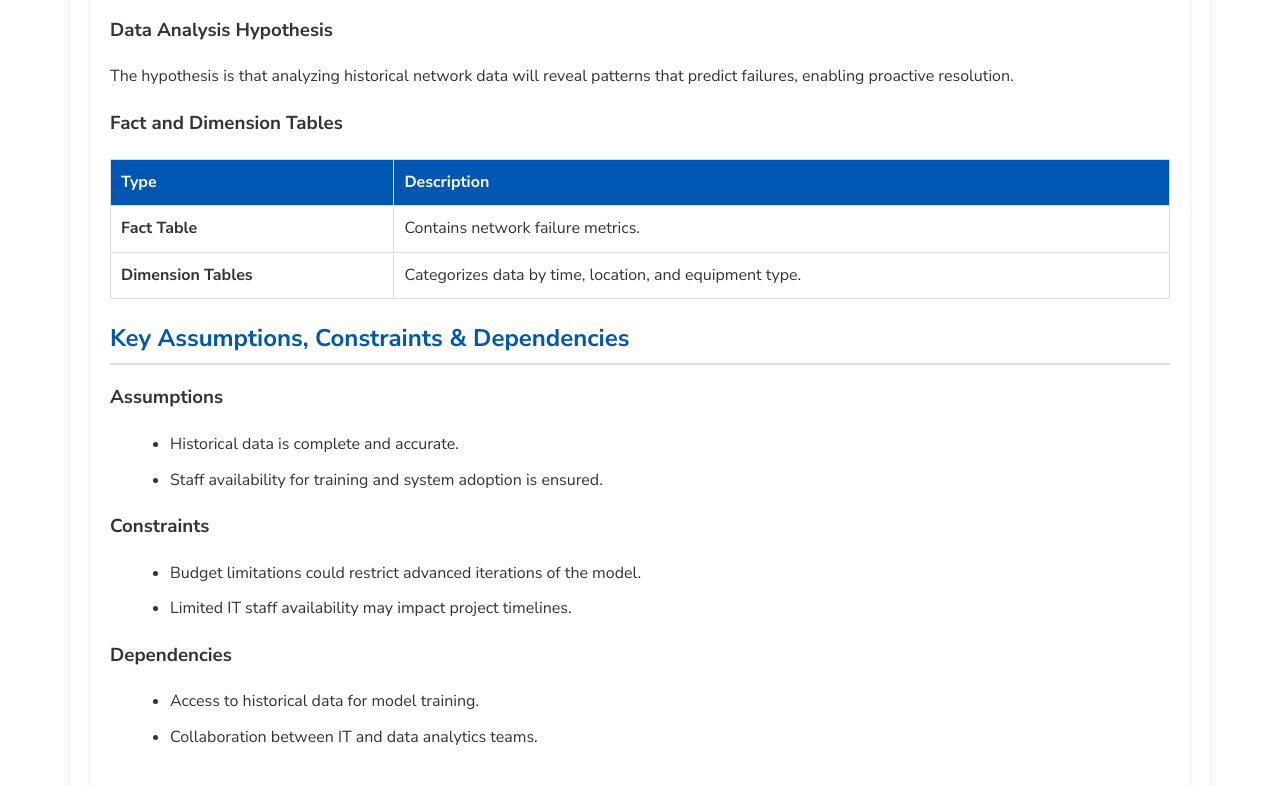
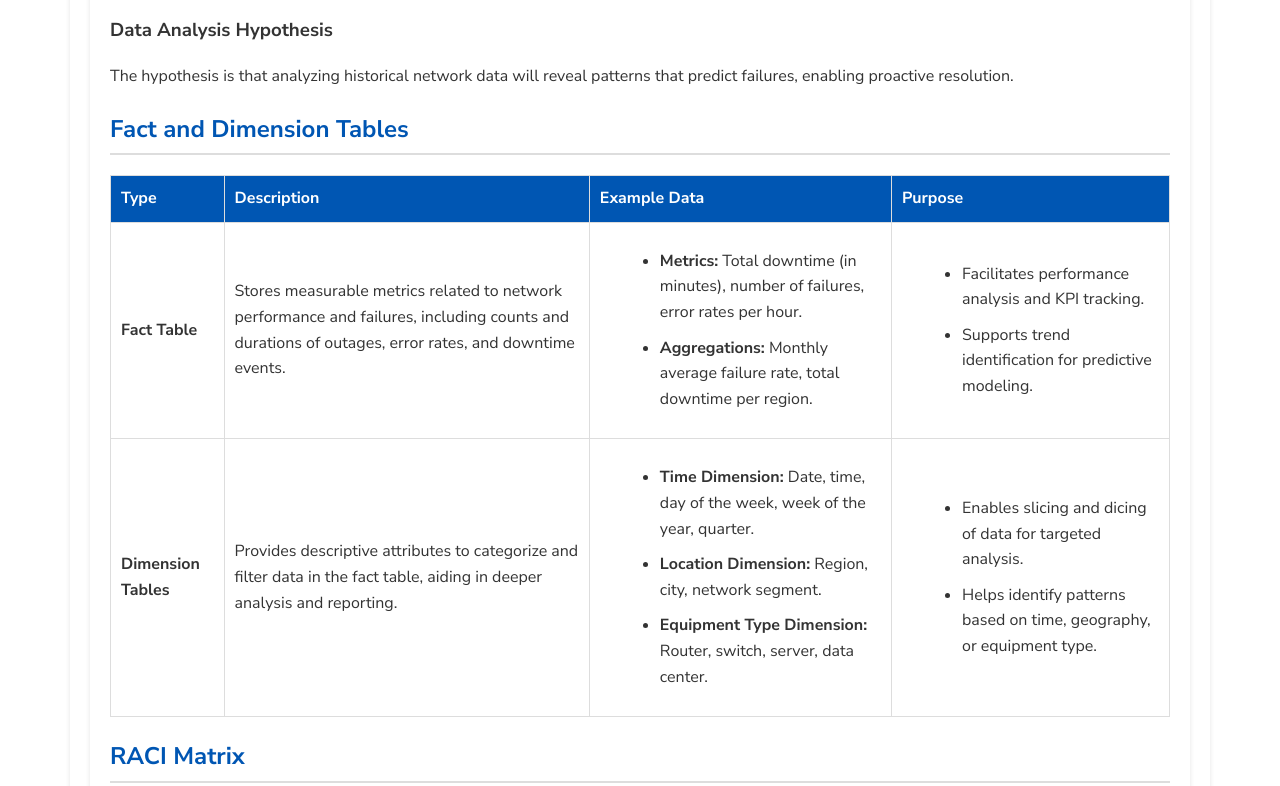
Before and after one commit to Assignmentsy/consultancy-websitee, a plain HTML site: page project-page.html in a window 1280 px wide. Shown: the part 4236-5022 px from the top of the page. Drawn offline with Linux system fonts and the light colour scheme.

Commit message:
Update project-page.html

```diff
--- a/project-page.html
+++ b/project-page.html
@@ -432,47 +432,53 @@
                   <p>The hypothesis is that analyzing historical network data will reveal patterns that predict
                       failures, enabling proactive resolution.</p>
 
-                  <h3>Fact and Dimension Tables</h3>
+                      <h2>Fact and Dimension Tables</h2>
                       <table>
                           <thead>
                               <tr>
                                   <th>Type</th>
                                   <th>Description</th>
+                                  <th>Example Data</th>
+                                  <th>Purpose</th>
                               </tr>
                           </thead>
                           <tbody>
                               <tr>
-                              <td><b>Fact Table</b></td>
-                              <td>Contains network failure metrics.</td>
+                                  <td><strong>Fact Table</strong></td>
+                                  <td>Stores measurable metrics related to network performance and failures, including counts and durations of outages, error rates, and downtime events.</td>
+                                  <td>
+                                      <ul>
+                                          <li><strong>Metrics:</strong> Total downtime (in minutes), number of failures, error rates per hour.</li>
+                                          <li><strong>Aggregations:</strong> Monthly average failure rate, total downtime per region.</li>
+                                      </ul>
+                                  </td>
+                                  <td>
+                                      <ul>
+                                          <li>Facilitates performance analysis and KPI tracking.</li>
+                                          <li>Supports trend identification for predictive modeling.</li>
+                                      </ul>
+                                  </td>
                               </tr>
                               <tr>
-                              <td><b>Dimension Tables</b></td>
-                              <td>Categorizes data by time, location, and equipment type.</td>
+                                  <td><strong>Dimension Tables</strong></td>
+                                  <td>Provides descriptive attributes to categorize and filter data in the fact table, aiding in deeper analysis and reporting.</td>
+                                  <td>
+                                      <ul>
+                                          <li><strong>Time Dimension:</strong> Date, time, day of the week, week of the year, quarter.</li>
+                                          <li><strong>Location Dimension:</strong> Region, city, network segment.</li>
+                                          <li><strong>Equipment Type Dimension:</strong> Router, switch, server, data center.</li>
+                                      </ul>
+                                  </td>
+                                  <td>
+                                      <ul>
+                                          <li>Enables slicing and dicing of data for targeted analysis.</li>
+                                          <li>Helps identify patterns based on time, geography, or equipment type.</li>
+                                      </ul>
+                                  </td>
                               </tr>
                           </tbody>
                       </table>
 
-                  <h2>Key Assumptions, Constraints & Dependencies</h2>
-                  <h3>Assumptions</h3>
-                  <ul>
-                      <li>Historical data is complete and accurate.</li>
-                      <li>Staff availability for training and system adoption is ensured.</li>
-                  </ul>
-
-                  <h3>Constraints</h3>
-                  <ul>
-                      <li>Budget limitations could restrict advanced iterations of the model.</li>
-                      <li>Limited IT staff availability may impact project timelines.</li>
-                  </ul>
-
-                  <h3>Dependencies</h3>
-                  <ul>
-                      <li>Access to historical data for model training.</li>
-                      <li>Collaboration between IT and data analytics teams.</li>
-                  </ul>
-              </section>
-
-              <section>
                 <h2>RACI Matrix</h2>
                 <table>
                     <thead>
```
Lines whose indentation alone changed are shown as unchanged.
